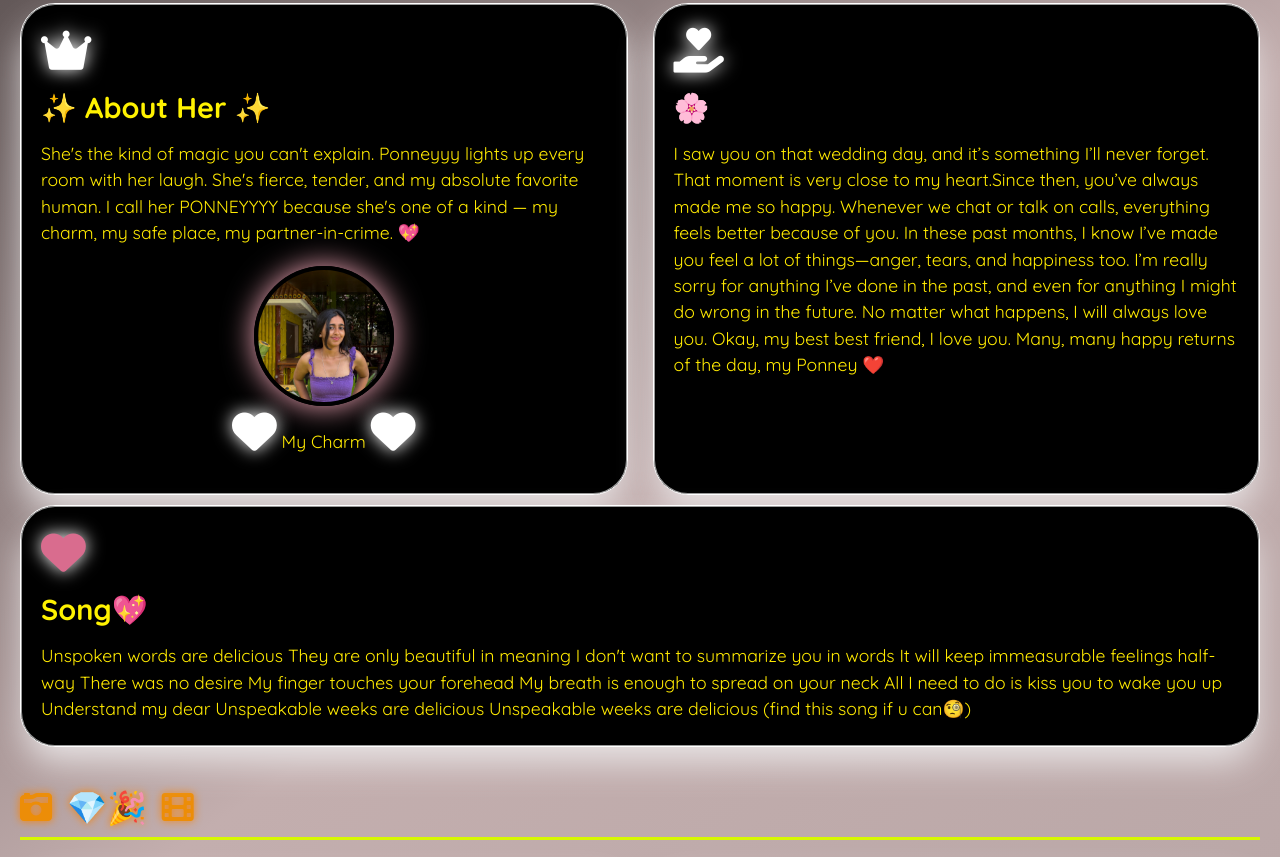
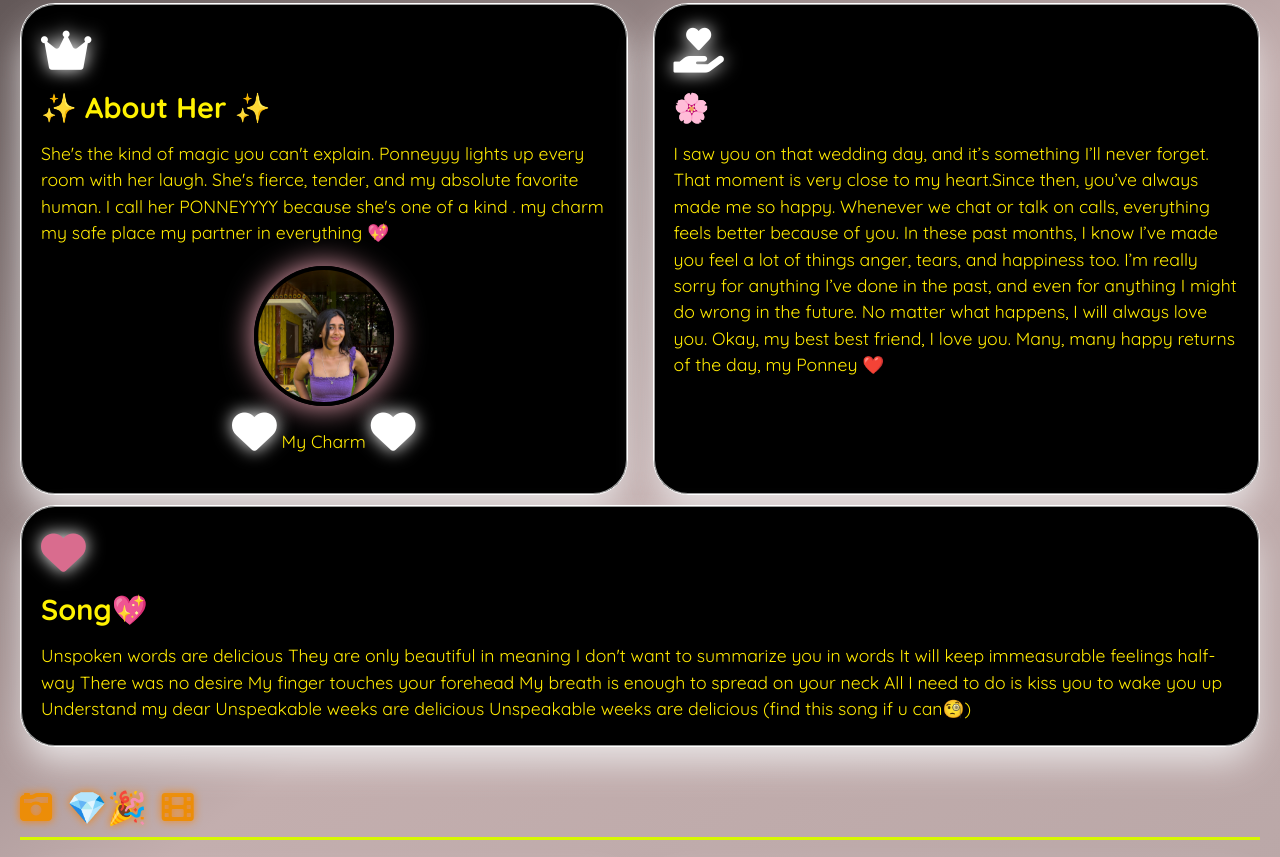
Before and after one commit to hari4111/ardponranu, a plain HTML site: page index.html in a window 1280 px wide. Shown: the part 997-1854 px from the top of the page. Drawn offline with nearby package versions, Linux system fonts and the light colour scheme.

Commit message:
Update index.html

```diff
--- a/index.html
+++ b/index.html
@@ -597,7 +597,7 @@
   <div class="card-grid">
     <div class="memory-card">
       <i class="fas fa-crown"></i><h3>✨ About Her ✨</h3>
-      <p>She's the kind of magic you can't explain. Ponneyyy lights up every room with her laugh. She's fierce, tender, and my absolute favorite human. I call her PONNEYYYY because she's one of a kind — my charm, my safe place, my partner-in-crime. 💖</p>
+      <p>She's the kind of magic you can't explain. Ponneyyy lights up every room with her laugh. She's fierce, tender, and my absolute favorite human. I call her PONNEYYYY because she's one of a kind . my charm my safe place my partner in everything 💖</p>
       <div class="profile-photo">
         <img src="01.jpeg" alt="Ponneyyy" loading="lazy">
         <p><i class="fas fa-heart"></i> My Charm <i class="fas fa-heart"></i></p>
@@ -606,7 +606,7 @@
     <div class="memory-card">
       <i class="fas fa-hand-holding-heart"></i><h3>🌸</h3>
       <p>I saw you on that wedding day, and it’s something I’ll never forget. That moment is very close to my heart.Since then, you’ve always made me so happy. Whenever we chat or talk on calls, everything feels better because of you.
-In these past months, I know I’ve made you feel a lot of things—anger, tears, and happiness too. I’m really sorry for anything I’ve done in the past, and even for anything I might do wrong in the future.
+In these past months, I know I’ve made you feel a lot of things anger, tears, and happiness too. I’m really sorry for anything I’ve done in the past, and even for anything I might do wrong in the future.
 No matter what happens, I will always love you. Okay, my best best friend, I love you. Many, many happy returns of the day, my Ponney ❤️
 </p>
     </div>
```
